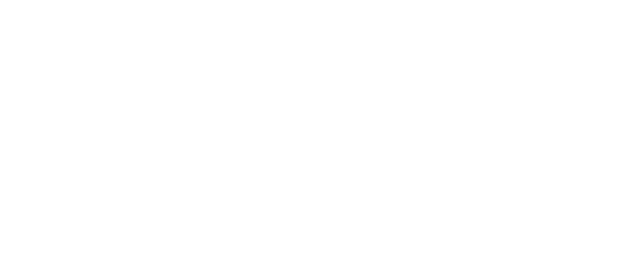
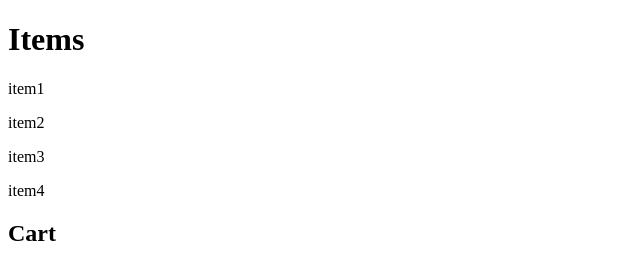
Before and after one commit to kristenIngelman98/shopping-cart, a plain HTML site: page index.html in a window 1280 px wide. Shown: the whole page, without its empty margins (0-640 px from the left). Drawn offline with Linux system fonts and the light colour scheme.

Commit message:
added script.js file and basic html

```diff
--- a/index.html
+++ b/index.html
@@ -1,12 +1,28 @@
 <!DOCTYPE html>
 <html lang="en">
+
 <head>
     <meta charset="UTF-8">
     <meta http-equiv="X-UA-Compatible" content="IE=edge">
     <meta name="viewport" content="width=device-width, initial-scale=1.0">
-    <title>Document</title>
+    <title>Shopping Cart</title>
 </head>
+
 <body>
+    <div class="item-container">
+        <h1>Items</h1>
+        <p class="item1">item1</p>
+        <p class="item2">item2</p>
+        <p class="item3">item3</p>
+        <p class="item4">item4</p>
+    </div>
+
+
+    <div class="cart-container">
+        <h2>Cart</h2>
+
+    </div>
 
 </body>
+
 </html>
```
Also changed, not shown: script.js (added).
